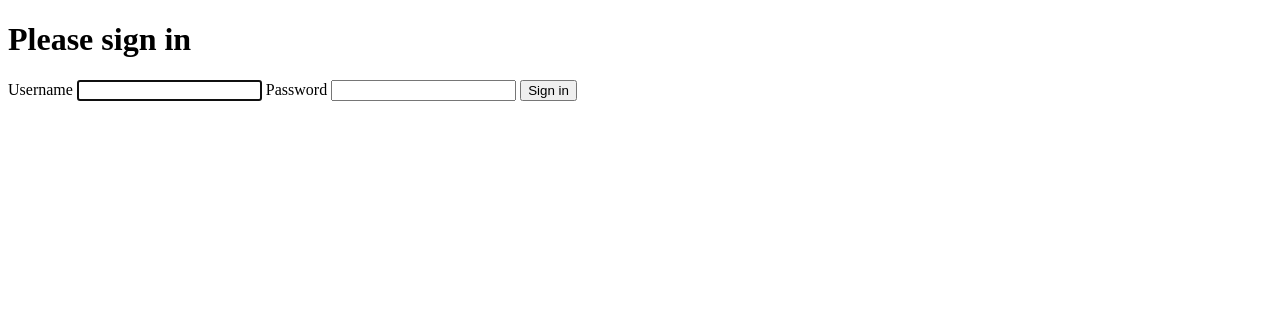
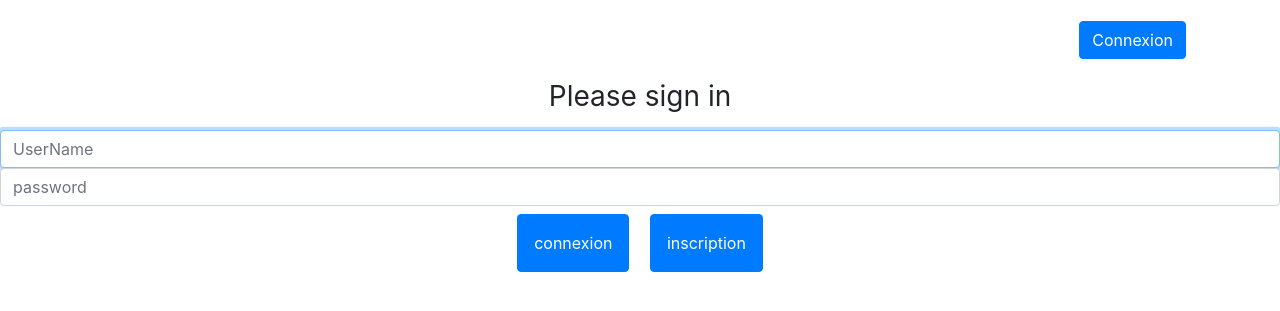
Before and after one commit to KarlRemy/Blog, a Symfony app: template templates/security/login.html.twig in a window 1280 px wide. Shown: the top 311 px of the page. Run offline with Twig, Linux system fonts and the light colour scheme; the template is opened without the code that fills it, so the values that code supplies are empty; some libraries are stand-ins or nearby versions.

Commit message:
ajout menu + correction login

```diff
--- /dev/null
+++ b/assets/controllers.json
@@ -0,0 +1,4 @@
+{
+    "controllers": [],
+    "entrypoints": []
+}
--- a/composer.json
+++ b/composer.json
@@ -41,6 +41,7 @@
         "symfony/web-link": "5.3.*",
         "symfony/webpack-encore-bundle": "^1.12",
         "symfony/yaml": "5.3.*",
+        "twbs/bootstrap": "5.0.0",
         "twig/extra-bundle": "^2.12|^3.0",
         "twig/twig": "^2.12|^3.0"
     },
--- a/src/Controller/UserController.php
+++ b/src/Controller/UserController.php
@@ -9,6 +9,7 @@ use Symfony\Bundle\FrameworkBundle\Controller\AbstractController;
 use Symfony\Component\HttpFoundation\Request;
 use Symfony\Component\HttpFoundation\Response;
 use Symfony\Component\Routing\Annotation\Route;
+use Symfony\Component\Security\Core\Encoder\UserPasswordEncoderInterface;
 
 /**
  * @Route("/user")
@@ -28,7 +29,7 @@ class UserController extends AbstractController
     /**
      * @Route("/new", name="user_new", methods={"GET","POST"})
      */
-    public function new(Request $request): Response
+    public function new(Request $request,  UserPasswordEncoderInterface $passwordEncoder): Response
     {
         $user = new User();
         $form = $this->createForm(UserType::class, $user);
@@ -36,6 +37,8 @@ class UserController extends AbstractController
 
         if ($form->isSubmitted() && $form->isValid()) {
             $entityManager = $this->getDoctrine()->getManager();
+            $user->setPassword(
+                $passwordEncoder->encodePassword($user, $user->getPassword()));
             $entityManager->persist($user);
             $entityManager->flush();
 
--- a/src/Entity/User.php
+++ b/src/Entity/User.php
@@ -6,11 +6,13 @@ use App\Repository\UserRepository;
 use Doctrine\Common\Collections\ArrayCollection;
 use Doctrine\Common\Collections\Collection;
 use Doctrine\ORM\Mapping as ORM;
+use Symfony\Bridge\Doctrine\Validator\Constraints\UniqueEntity;
 use Symfony\Component\Security\Core\User\PasswordAuthenticatedUserInterface;
 use Symfony\Component\Security\Core\User\UserInterface;
 
 /**
  * @ORM\Entity(repositoryClass=UserRepository::class)
+ * @UniqueEntity("username")
  */
 class User implements UserInterface, PasswordAuthenticatedUserInterface
 {
--- a/src/Form/UserType.php
+++ b/src/Form/UserType.php
@@ -4,6 +4,7 @@ namespace App\Form;
 
 use App\Entity\User;
 use Symfony\Component\Form\AbstractType;
+use Symfony\Component\Form\Extension\Core\Type\PasswordType;
 use Symfony\Component\Form\FormBuilderInterface;
 use Symfony\Component\OptionsResolver\OptionsResolver;
 
@@ -13,7 +14,7 @@ class UserType extends AbstractType
     {
         $builder
             ->add('username')
-            ->add('password')
+            ->add('password', PasswordType::class)
             ->add('email')
         ;
     }
--- a/src/Security/LogInFormAuthentificatorAuthenticator.php
+++ b/src/Security/LogInFormAuthentificatorAuthenticator.php
@@ -51,8 +51,7 @@ class LogInFormAuthentificatorAuthenticator extends AbstractLoginFormAuthenticat
         }
 
         // For example:
-        //return new RedirectResponse($this->urlGenerator->generate('some_route'));
-        throw new \Exception('TODO: provide a valid redirect inside '.__FILE__);
+        return new RedirectResponse($this->urlGenerator->generate('home'));
     }
 
     protected function getLoginUrl(Request $request): string
--- a/templates/base.html.twig
+++ b/templates/base.html.twig
@@ -1,18 +1,28 @@
 <!DOCTYPE html>
 <html lang="fr">
     <head>
+        <link rel="stylesheet" href="https://maxcdn.bootstrapcdn.com/bootstrap/4.0.0/css/bootstrap.min.css" integrity="sha384-Gn5384xqQ1aoWXA+058RXPxPg6fy4IWvTNh0E263XmFcJlSAwiGgFAW/dAiS6JXm" crossorigin="anonymous">
+        <script src="https://code.jquery.com/jquery-3.2.1.slim.min.js" integrity="sha384-KJ3o2DKtIkvYIK3UENzmM7KCkRr/rE9/Qpg6aAZGJwFDMVNA/GpGFF93hXpG5KkN" crossorigin="anonymous"></script>
+        <script src="https://cdnjs.cloudflare.com/ajax/libs/popper.js/1.12.9/umd/popper.min.js" integrity="sha384-ApNbgh9B+Y1QKtv3Rn7W3mgPxhU9K/ScQsAP7hUibX39j7fakFPskvXusvfa0b4Q" crossorigin="anonymous"></script>
+        <script src="https://maxcdn.bootstrapcdn.com/bootstrap/4.0.0/js/bootstrap.min.js" integrity="sha384-JZR6Spejh4U02d8jOt6vLEHfe/JQGiRRSQQxSfFWpi1MquVdAyjUar5+76PVCmYl" crossorigin="anonymous"></script>
         <meta charset="UTF-8">
         <meta name="author" content="Karl_Remy">
         <title>{% block title %}Blog{% endblock %}</title>
         {# Run `composer require symfony/webpack-encore-bundle`
            and uncomment the following Encore helpers to start using Symfony UX #}
         {% block stylesheets %}
+            {{ encore_entry_link_tags('app') }}
         {% endblock %}
 
-        {% block javascripts %} {% endblock %}
+        {% block javascripts %}
+            {{ encore_entry_script_tags('app') }}
+        {% endblock %}
     </head>
     <body>
-        {% block body %}{% endblock %}
+        {% include 'menu/menu.html.twig' %}
+        <div id="conteneur">
+            {% block body %}{% endblock %}
+        </div>
         {% block footer %}{% endblock %}
     </body>
 </html>
--- a/templates/menu/menu.html.twig
+++ b/templates/menu/menu.html.twig
@@ -3,42 +3,26 @@
         <button id="side-navbar-btn" class="navbar-toggler ml-n2 mr-2" type="button">
             <span class="navbar-toggler-icon"></span>
         </button>
-        {% block logo %}
-            {% if event is defined %}
-                <a class="navbar-brand order-lg-1 mx-auto ml-lg-0 pr-lg-2 mr-lg-4" href="{{ path('home') }}">
-                    <img class="navbar-floating-logo d-none d-lg-block" src="{{ asset('assets/img/logo-light.svg') }}" alt="TechMe prestataire technique audiovisuel à Lille" style="height: 50px"/>
-                    <img class="navbar-stuck-logo" src="{{ asset('assets/img/logo-light.svg') }}" style="height: 50px" alt="erooms plateforme organisation événement en ligne digital hybride"/>
-                    <img class="d-lg-none " src="{{ asset('assets/img/logo-light.svg') }}" style="height: 50px; left: 50%; position: relative" alt="erooms plateforme organisation événement en ligne digital hybride"/>
-                </a>
+
+        <div class="display-connexion d-flex align-items-center order-lg-3 ml-lg-auto navbar-content">
+            {% if app.user %}
+                    <a class="btn btn-primary m-2" href="{{ path('app_logout') }}" rel="noopener">
+                        <i class="fe-user-check font-size-lg"></i> Déconnexion
+                    </a>
             {% else %}
-                <a class="navbar-brand order-lg-1 mx-auto ml-lg-0 pr-lg-2 mr-lg-4" href="{{ path('home') }}">
-                    <img class="navbar-floating-logo d-none d-lg-block" src="{{ asset('assets/img/logo-light.svg') }}" alt="erooms plateforme organisation événement en ligne digital hybride" style="height: 50px"/>
-                    <img class="navbar-stuck-logo" src="{{ asset('assets/img/logo-dark.svg') }}" style="height: 50px" alt="erooms plateforme organisation événement en ligne digital hybride"/>
-                    <img class="d-lg-none " src="{{ asset('assets/img/logo-dark.svg') }}" style="height: 50px; left: 50%; position: relative" alt="erooms plateforme organisation événement en ligne digital hybride"/>
+                <a class="btn btn-primary m-2" href="{{ path('app_login') }}" rel="noopener">
+                    <i class="fe-user font-size-lg"></i> Connexion
                 </a>
             {% endif %}
-        {% endblock %}
-        <div class="display-connexion d-flex align-items-center order-lg-3 ml-lg-auto navbar-content">
-            {% block navbar_content %}{% endblock %}
-        </div>
-
-        <div class="order-lg-2 side-navbar navbar-light" id="menu">
-            <div class="p-5 row">
-                <div class="d-flex col-12 header-menu">
-                    <h5 class="mb-0 col-8">Menu</h5>
-                    <button type="button" class="btn close-side-navbar btn-outline-dark">close</button>
-                </div>
-                <div>
-                    <!-- Menu-->
-                    {% block navbar_content_slide %}{% endblock %}
-                </div>
-            </div>
         </div>
 
         <div class="cs-offcanvas-collapse order-lg-2 navbar-no-slide">
             <div class="cs-offcanvas-body">
-                <!-- Menu-->
-                {% block navbar_content_menu %}{% endblock %}
+                <ul class="navbar-nav">
+                    <li class="nav-item"><a class="nav-link nav-link-bold" href="#">Accueil</a></li>
+                    <li class="nav-item"><a class="nav-link nav-link-bold" href="#">Post</a></li>
+                    <li class="nav-item"><a class="nav-link nav-link-bold" href="#">Contact</a></li>
+                </ul>
             </div>
         </div>
     </div>
--- a/templates/security/login.html.twig
+++ b/templates/security/login.html.twig
@@ -3,26 +3,22 @@
 {% block title %}Log in!{% endblock %}
 
 {% block body %}
-<form method="post">
+    <div class="text-center">
+        <form method="post" class="form-signin">
             {% if error %}
                 <div class="alert alert-danger">{{ error.messageKey|trans(error.messageData, 'security') }}</div>
             {% endif %}
 
-    {% if app.user %}
-        <div class="mb-3">
-            You are logged in as {{ app.user.username }}, <a href="{{ path('app_logout') }}">Logout</a>
+            <h1 class="h3 mb-3 font-weight-normal">Please sign in</h1>
+
+            <div class="form-label-group form-input">
+                <input type="text" value="{{ last_username }}" name="username" id="inputUsername" class="form-control" placeholder="UserName" autocomplete="username" required autofocus>
             </div>
-    {% endif %}
 
-    <h1 class="h3 mb-3 font-weight-normal">Please sign in</h1>
-    <label for="inputUsername">Username</label>
-    <input type="text" value="{{ last_username }}" name="username" id="inputUsername" class="form-control" autocomplete="username" required autofocus>
-    <label for="inputPassword">Password</label>
-    <input type="password" name="password" id="inputPassword" class="form-control" autocomplete="current-password" required>
-
-    <input type="hidden" name="_csrf_token"
-           value="{{ csrf_token('authenticate') }}"
-    >
+            <div class="form-label-group form-input">
+                <input type="password" name="password" id="inputPassword" class="form-control" placeholder="password" autocomplete="current-password" required>
+            </div>
+            <input type="hidden" name="_csrf_token" value="{{ csrf_token('authenticate') }}">
 
             {#
                 Uncomment this section and add a remember_me option below your firewall to activate remember me functionality.
@@ -35,8 +31,12 @@
                 </div>
             #}
 
-    <button class="btn btn-lg btn-primary" type="submit">
-        Sign in
+            <button class="btn btn-primary p-3 m-2" type="submit">
+                connexion
             </button>
+            <a class="btn btn-primary p-3 m-2" href="{{ path('user_new') }}">
+                inscription
+            </a>
         </form>
+    </div>
 {% endblock %}
```
Also changed, not shown: assets/app.js (added, +12 -0 lines), assets/bootstrap.js (added, +11 -0 lines), assets/styles/app.css (added, +22 -0 lines), src/Controller/MailController.php (added, +46 -0 lines), templates/visiteur/index.html.twig (+47 -2 lines), 4 other files. Lines whose indentation alone changed are shown as unchanged.
